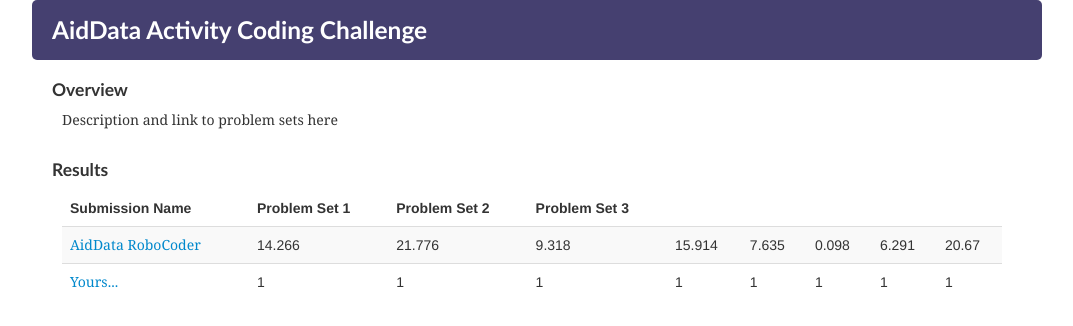
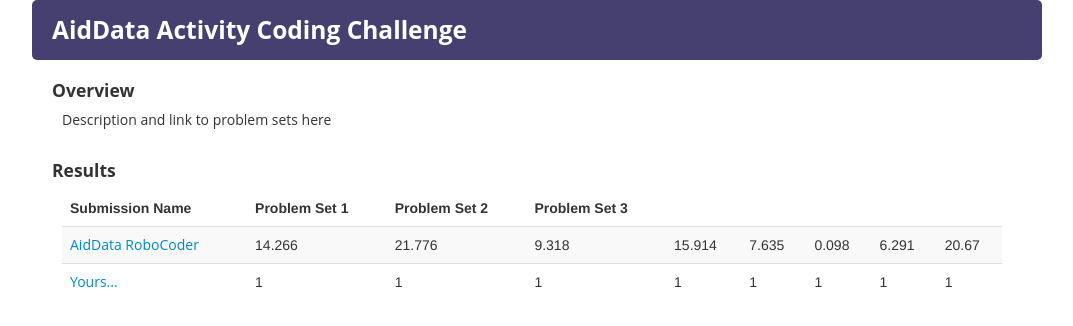
Before and after one commit to AidData-WM/activitycoding, a plain HTML site: page index.html in a window 1280 px wide. Shown: the whole page, without its empty margins (108-1181 px from the left). Drawn offline with Linux system fonts and the light colour scheme.

Commit message:
Update style.css

```diff
--- a/css/style.css
+++ b/css/style.css
@@ -1,10 +1,11 @@
 h3, h4 {
-	font-family: Candara, Calibri, Segoe, "Segoe UI", Optima, Arial, sans-serif;
+	font-family: "Open Sans", sans-serif;
 }
 
 p, a {
-	font-family: "Lucida Bright", Georgia, serif;
+	font-family: "Open Sans", sans-serif;
 }
+
 
 img {
 	margin: 20px auto 20px auto;
```
